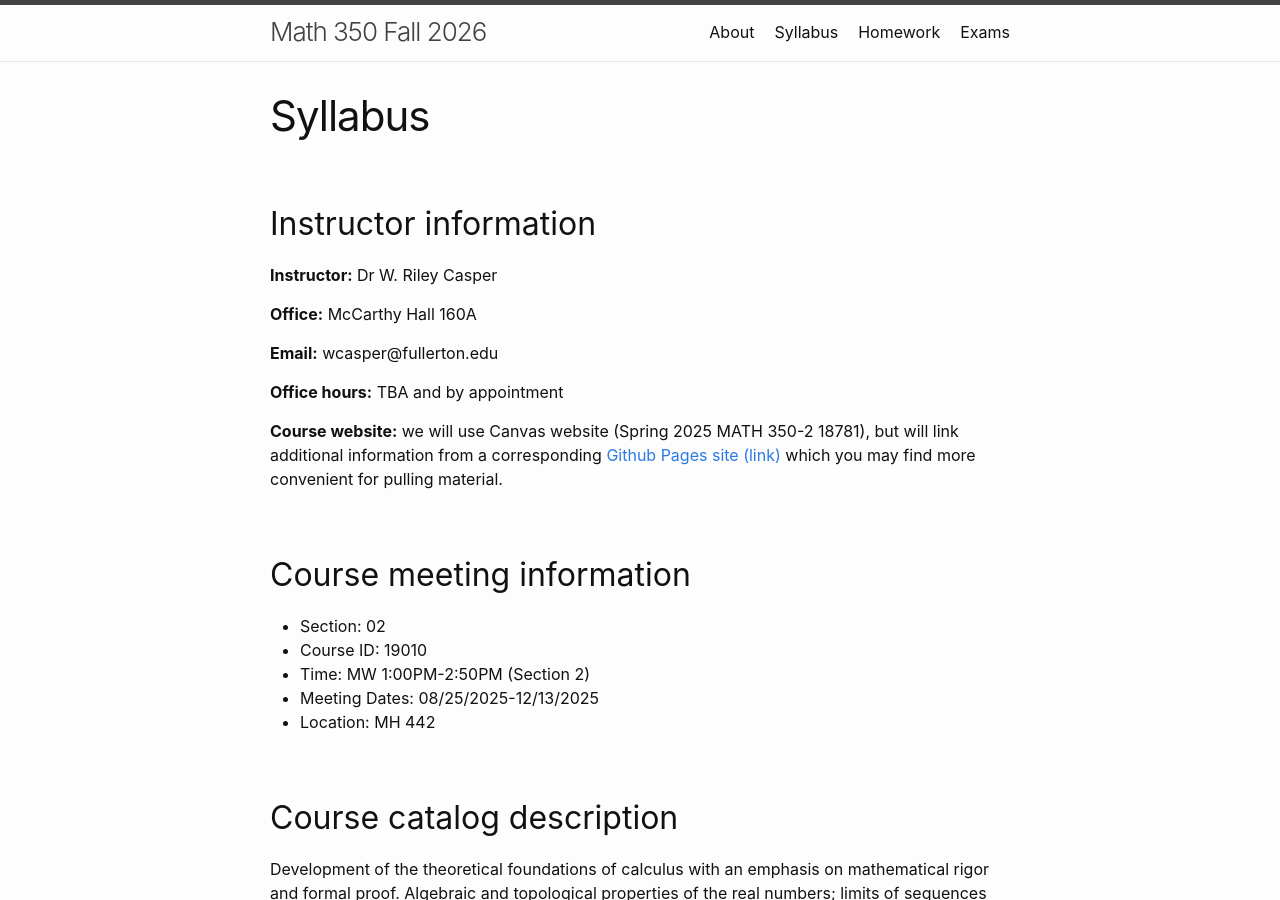
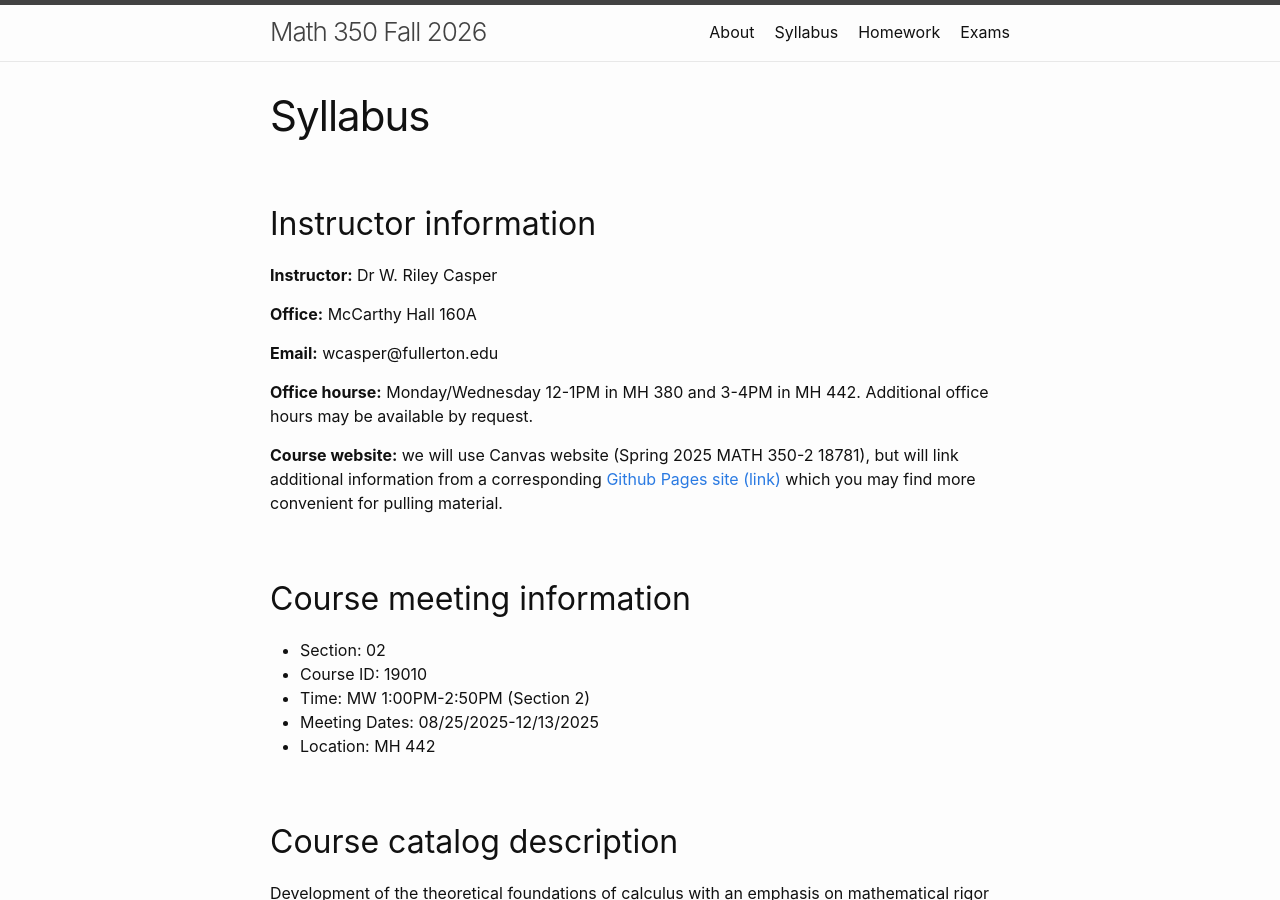
Before and after one commit to wcasper/math350fall2026, a Jekyll site: the page built from syllabus.md, in a window 1280 px wide and 900 px high. Built offline with Jekyll 4.4.1, drawn with Linux system fonts in a browser that asks for light colours.

Commit message:
updated office hours

```diff
--- a/syllabus.md
+++ b/syllabus.md
@@ -11,7 +11,7 @@ permalink: /syllabus
 
 **Email:** wcasper@fullerton.edu
 
-**Office hours:** TBA and by appointment
+**Office hourse:** Monday/Wednesday 12-1PM in MH 380 and 3-4PM in MH 442.  Additional office hours may be available by request.
 
 **Course website:** we will use Canvas website (Spring 2025 MATH 350-2 18781), but will link additional information from a corresponding <a target="_parent" href="https://wcasper.github.io/math350fall2025">Github Pages site (link)</a> which you may find more convenient for pulling material.
 
```
